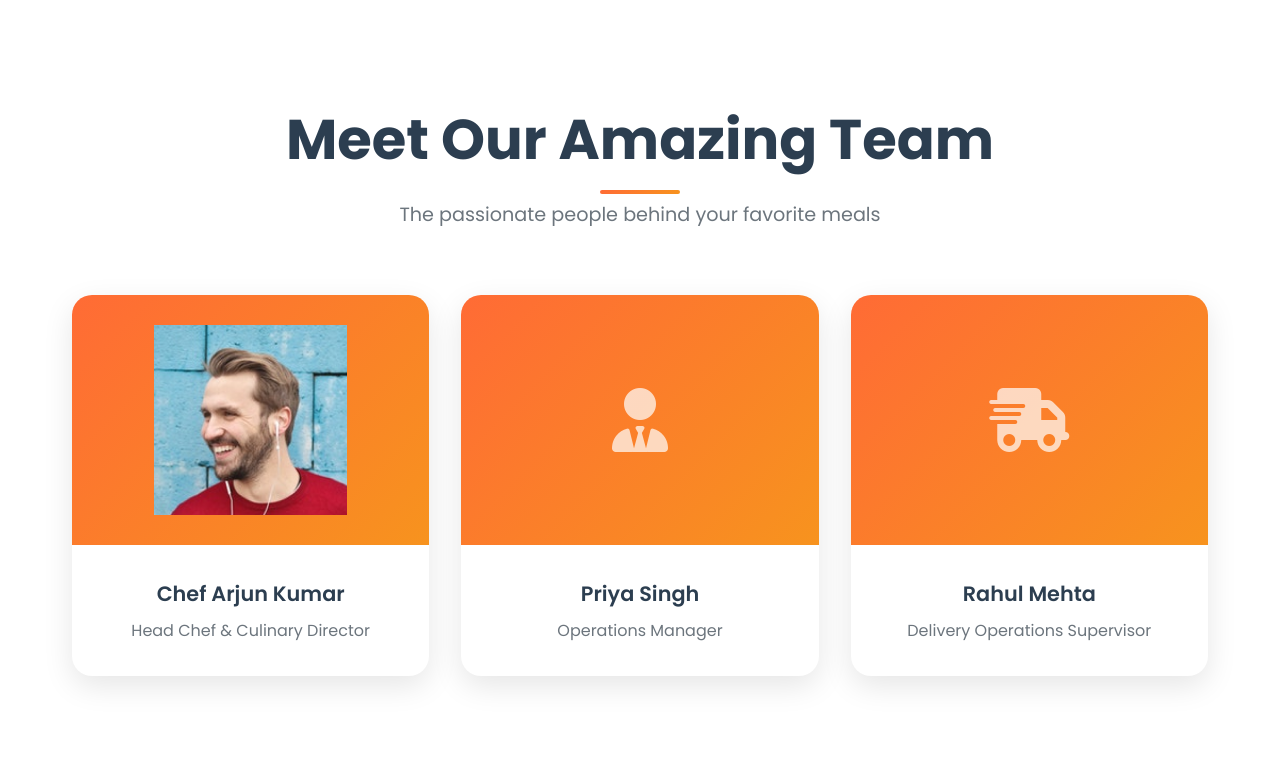
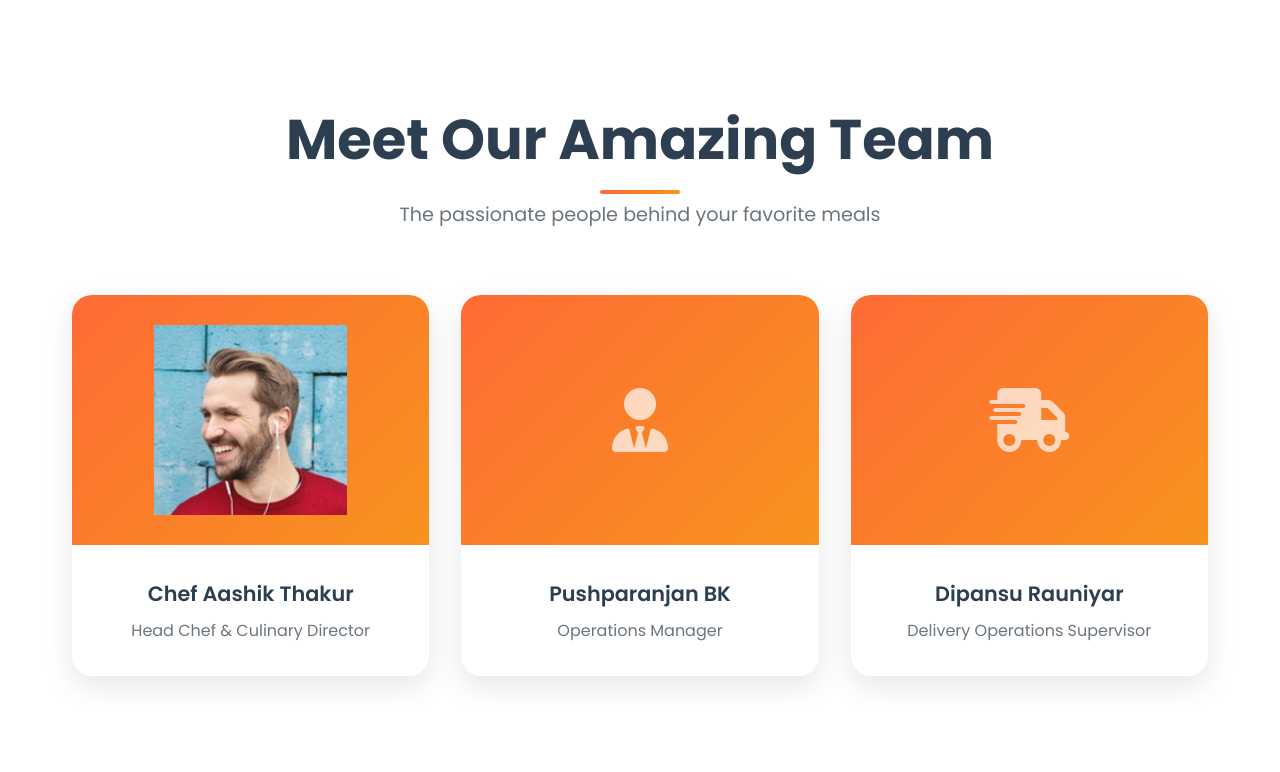
Before and after one commit to CodeByAashik/wtfinal_project, a PHP site: page /about in a window 1280 px wide. Shown: the part 3592-4364 px from the top of the page. Run offline with PHP 8.4, Linux system fonts and the light colour scheme.

Commit message:
about us page fix

```diff
--- a/about.php
+++ b/about.php
@@ -166,7 +166,7 @@
                <img src="images/pic-1.png" alt="">
             </div>
             <div class="member-info">
-               <h3>Chef Arjun Kumar</h3>
+               <h3>Chef Aashik Thakur</h3>
                <p>Head Chef & Culinary Director</p>
             </div>
          </div>
@@ -176,7 +176,7 @@
                <i class="fas fa-user-tie"></i>
             </div>
             <div class="member-info">
-               <h3>Priya Singh</h3>
+               <h3>Pushparanjan BK</h3>
                <p>Operations Manager</p>
             </div>
          </div>
@@ -186,7 +186,7 @@
                <i class="fas fa-shipping-fast"></i>
             </div>
             <div class="member-info">
-               <h3>Rahul Mehta</h3>
+               <h3>Dipansu Rauniyar</h3>
                <p>Delivery Operations Supervisor</p>
             </div>
          </div>
```
